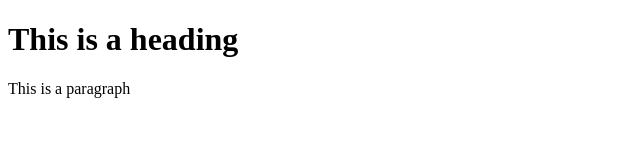
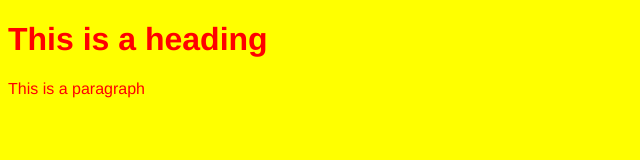
Before and after one commit to ryanbannon/HTML1, a plain HTML site: page index.html in a window 1280 px wide. Shown: the whole page, without its empty margins (0-640 px from the left). Drawn offline with Linux system fonts and the light colour scheme.

Commit message:
first commit

```diff
--- a/index.html
+++ b/index.html
@@ -4,6 +4,7 @@
 		<title>
 			My Page
 		</title>
+		<link rel="stylesheet" href="style.css"/>
 	</head>
 	<body>
 		<h1>This is a heading</h1>
--- /dev/null
+++ b/style.css
@@ -0,0 +1,6 @@
+body
+{
+background-color:yellow;
+font-family:Helvetica;
+color:red;
+}
```
